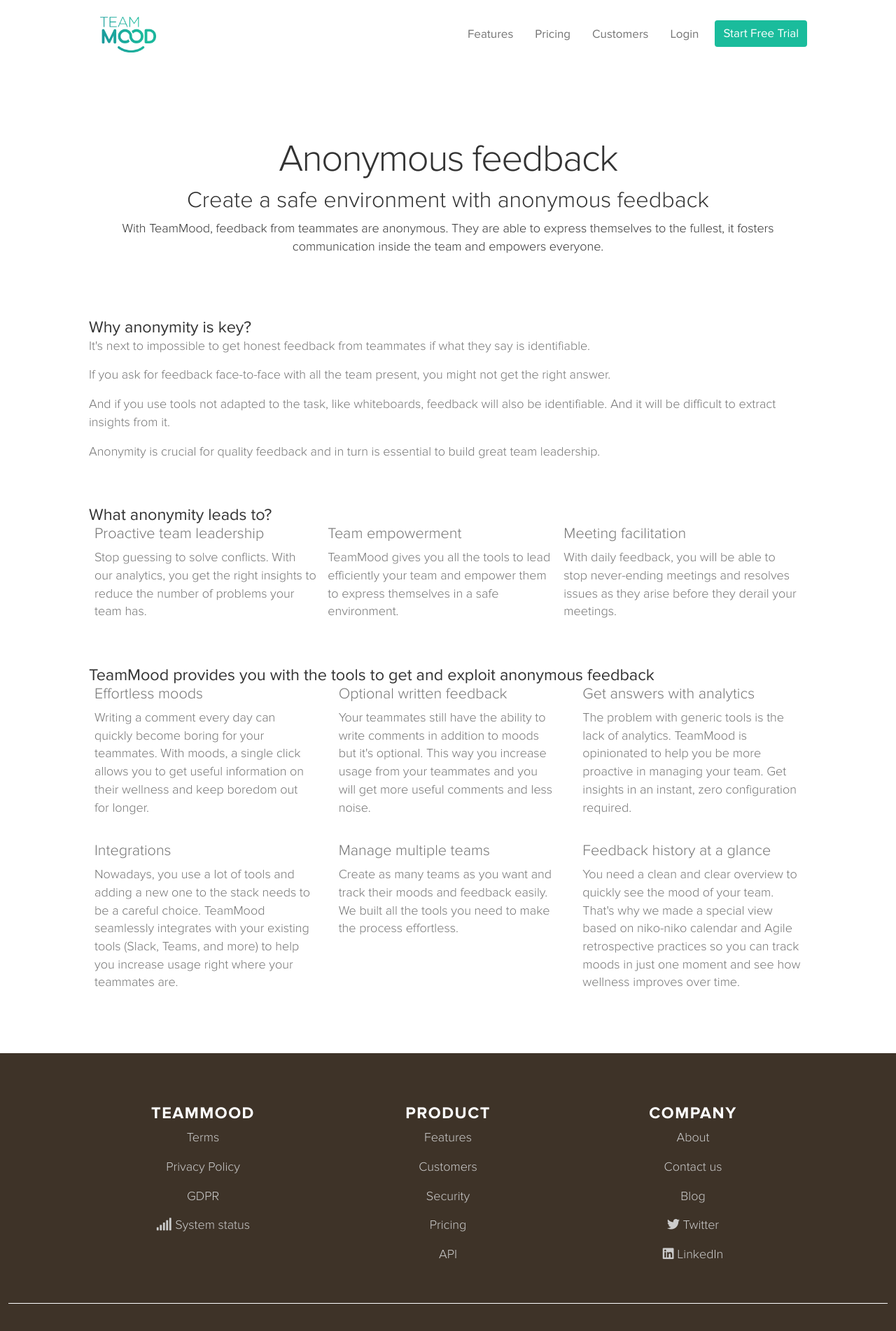
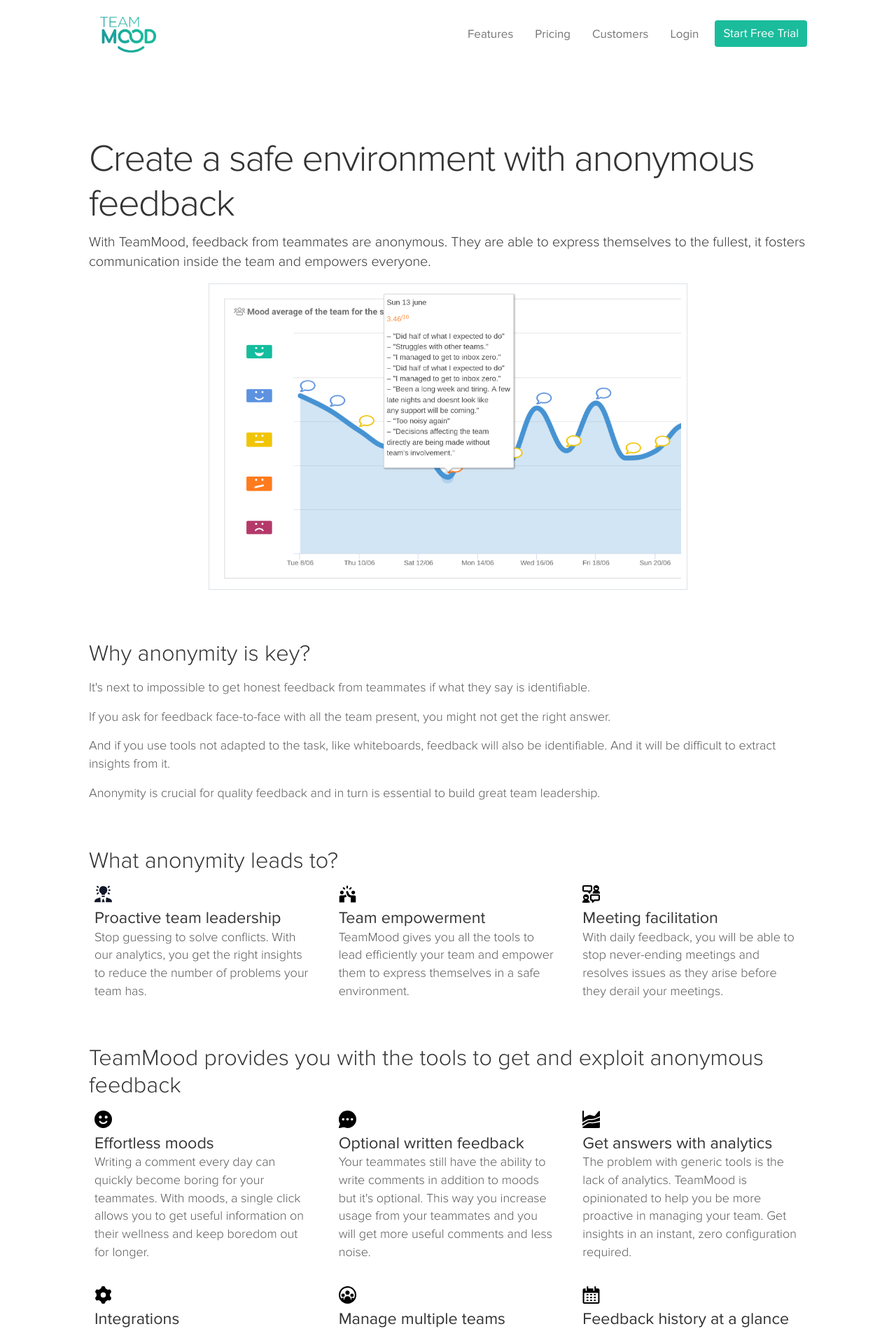
Before and after one commit to TeamMood/landing-page, a Jekyll site: the page built from en/anonymous-feedback/index.html, in a window 1280 px wide. Shown: the top 1902 px of the page at 70% size. Built offline with Jekyll 4.4.1, drawn with Linux system fonts in a browser that asks for light colours; nearby versions of some CDN libraries.

Commit message:
update anonymous-feedback page

```diff
--- a/en/analytics/index.html
+++ b/en/analytics/index.html
@@ -4,7 +4,7 @@
 ---
 
 <div class="container">
-    <div class="front-header mt-5 mb-4 pb-4 pt-5">
+    <section class="front-header mt-5 mb-4 pb-4 pt-5">
         <h1>Improve your leadership with streamlined analytics</h1>
         <p class="homepage-subtitle">The problem with generic tools like whiteboards is the lack of analytics. TeamMood is opinionated to give you straightforward insights. Get the right analytics, zero configuration required.</p>
         <div class="col-md-8 mx-auto text-center">
@@ -13,7 +13,7 @@
                 <img class="img-fluid" src="/images/homepage/screenshot/screenshot3.png" alt="TeamMood - analytics">
             </figure>
         </div>
-    </div>
+    </section>
 
     <section class="py-4">
         <h2>Analytics unlocks wellness</h2>
--- a/en/anonymous-feedback/index.html
+++ b/en/anonymous-feedback/index.html
@@ -4,14 +4,16 @@
 ---
 
 <div class="container">
-    <div class="front-header text-center mt-5 mb-4 pb-4 pt-5">
-        <h1>Anonymous feedback</h1>
-        <h2>Create a safe environment with anonymous feedback</h2>
-        <p>With TeamMood, feedback from teammates are anonymous. They are able to express themselves to the fullest, it fosters communication inside the team and empowers everyone.</p>
-    </div>
+    <section class="front-header mt-5 mb-4 pb-4 pt-5">
+        <h1>Create a safe environment with anonymous feedback</h1>
+        <p class="homepage-subtitle">With TeamMood, feedback from teammates are anonymous. They are able to express themselves to the fullest, it fosters communication inside the team and empowers everyone.</p>
+        <div class="col-md-8 mx-auto border p-2">
+            <img class="img-fluid" src="/images/anonymous-feedback/anonymous.png" alt="TeamMood - anonymous feedback">
+        </div>
+    </section>
 
     <section class="py-4">
-        <h3>Why anonymity is key?</h3>
+        <h2 class="mb-3">Why anonymity is key?</h2>
         <p>It's next to impossible to get honest feedback from teammates if what they say is identifiable.</p>
         <p>If you ask for feedback face-to-face with all the team present, you might not get the right answer.</p>
         <p>And if you use tools not adapted to the task, like whiteboards, feedback will also be identifiable. And it will be difficult to extract insights from it.</p>
@@ -19,48 +21,57 @@
     </section>
 
     <section class="py-4">
-        <h3>What anonymity leads to?</h3>
-        <div class="d-md-flex">
+        <h2 class="mb-3">What anonymity leads to?</h2>
+        <div class="d-md-grid">
             <article class="px-2">
-                <h4>Proactive team leadership</h4>
+                <img class="img-fluid icon-image mb-2" src="/images/homepage/icon/proactive.svg" alt="">
+                <h3>Proactive team leadership</h3>
                 <p>Stop guessing to solve conflicts. With our analytics, you get the right insights to reduce the number of problems your team has.</p>
             </article>
             <article class="px-2">
-                <h4>Team empowerment</h4>
+                <img class="img-fluid icon-image mb-2" src="/images/homepage/icon/empowerment.svg" alt="">
+                <h3>Team empowerment</h3>
                 <p>TeamMood gives you all the tools to lead efficiently your team and empower them to express themselves in a safe environment.</p>
             </article>
             <article class="px-2">
-                <h4>Meeting facilitation</h4>
+                <img class="img-fluid icon-image mb-2" src="/images/homepage/icon/meeting.svg" alt="">
+                <h3>Meeting facilitation</h3>
                 <p>With daily feedback, you will be able to stop never-ending meetings and resolves issues as they arise before they derail your meetings.</p>
             </article>
         </div>
     </section>
 
     <section class="py-4">
-        <h3>TeamMood provides you with the tools to get and exploit anonymous feedback</h3>
+        <h2 class="mb-3">TeamMood provides you with the tools to get and exploit anonymous feedback</h2>
         <div class="d-md-grid">
             <article class="px-2">
-                <h4>Effortless moods</h4>
+                <img class="img-fluid icon-image mb-2" src="/images/homepage/icon/smile.svg" alt="">
+                <h3>Effortless moods</h3>
                 <p>Writing a comment every day can quickly become boring for your teammates. With moods, a single click allows you to get useful information on their wellness and keep boredom out for longer.</p>
             </article>
             <article class="px-2">
-                <h4>Optional written feedback</h4>
+                <img class="img-fluid icon-image mb-2" src="/images/homepage/icon/comment.svg" alt="">
+                <h3>Optional written feedback</h3>
                 <p>Your teammates still have the ability to write comments in addition to moods but it's optional. This way you increase usage from your teammates and you will get more useful comments and less noise.</p>
             </article>
             <article class="px-2">
-                <h4>Get answers with analytics</h4>
+                <img class="img-fluid icon-image mb-2" src="/images/homepage/icon/analytics.svg" alt="">
+                <h3>Get answers with analytics</h3>
                 <p>The problem with generic tools is the lack of analytics. TeamMood is opinionated to help you be more proactive in managing your team. Get insights in an instant, zero configuration required.</p>
             </article>
             <article class="px-2">
-                <h4>Integrations</h4>
+                <img class="img-fluid icon-image mb-2" src="/images/homepage/icon/integrations.svg" alt="">
+                <h3>Integrations</h3>
                 <p>Nowadays, you use a lot of tools and adding a new one to the stack needs to be a careful choice. TeamMood seamlessly integrates with your existing tools (Slack, Teams, and more) to help you increase usage right where your teammates are.</p>
             </article>
             <article class="px-2">
-                <h4>Manage multiple teams</h4>
+                <img class="img-fluid icon-image mb-2" src="/images/homepage/icon/teams.svg" alt="">
+                <h3>Manage multiple teams</h3>
                 <p>Create as many teams as you want and track their moods and feedback easily. We built all the tools you need to make the process effortless.</p>
             </article>
             <article class="px-2">
-                <h4>Feedback history at a glance</h4>
+                <img class="img-fluid icon-image mb-2" src="/images/homepage/icon/history.svg" alt="">
+                <h3>Feedback history at a glance</h3>
                 <p>You need a clean and clear overview to quickly see the mood of your team. That's why we made a special view based on niko-niko calendar and Agile retrospective practices so you can track moods in just one moment and see how wellness improves over time.</p>
             </article>
         </div>
```
Also changed, not shown: css/style.css, images/anonymous-feedback/anonymous.png (added).
